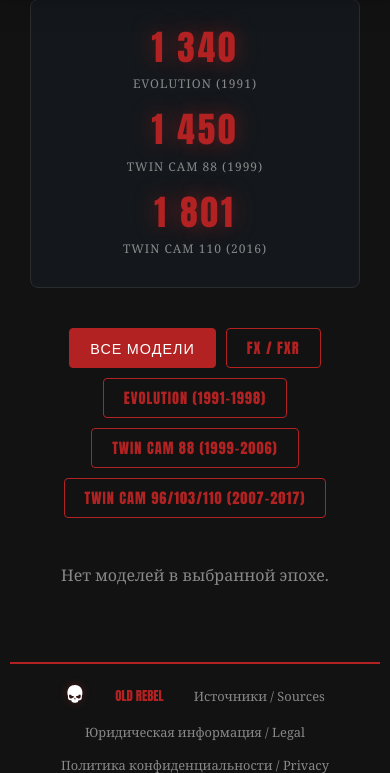
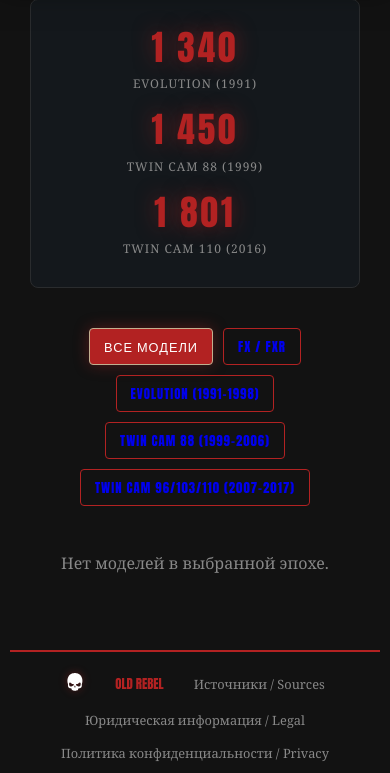
Before and after one commit to MADAO81/old-rebel, a Django app: page /models/ in a window 390 px wide. Shown: the part 853-1626 px from the top of the page. Run offline with Django 5.2, Linux system fonts and the light colour scheme; data that the repository does not hold is empty.

Commit message:
Improve models page: styled filters and pagination

```diff
--- a/templates/models.html
+++ b/templates/models.html
@@ -50,6 +50,95 @@
             letter-spacing: 1px;
         }
     }
+
+    /* === УЛУЧШЕННЫЕ ФИЛЬТРЫ === */
+    .filter-btn {
+        padding: 10px 22px;
+        border: 1px solid #b22222;
+        border-radius: 4px;
+        text-decoration: none;
+        font-size: 0.9rem;
+        font-family: 'Impact', sans-serif;
+        letter-spacing: 1px;
+        transition: all 0.3s cubic-bezier(0.2, 0.8, 0.2, 1);
+        cursor: pointer;
+        display: inline-block;
+    }
+
+    .filter-btn:hover {
+        background: #b22222;
+        color: #fff;
+        box-shadow: 0 0 20px rgba(178, 34, 34, 0.6);
+        transform: scale(1.05);
+        border-color: #ff3333;
+    }
+
+    .filter-btn:active {
+        transform: scale(0.98);
+    }
+
+    .filter-btn.active {
+        background: #b22222;
+        color: #fff;
+        border-color: #c0b090;
+        box-shadow: 0 0 15px rgba(178, 34, 34, 0.4);
+    }
+
+    .filter-btn.active:hover {
+        box-shadow: 0 0 25px rgba(178, 34, 34, 0.7);
+    }
+
+    /* === УЛУЧШЕННАЯ ПАГИНАЦИЯ === */
+    .pagination-link,
+    .pagination-current {
+        display: inline-block;
+        padding: 9px 16px;
+        border-radius: 4px;
+        font-family: 'Impact', sans-serif;
+        font-size: 0.95rem;
+        letter-spacing: 1px;
+        transition: all 0.3s cubic-bezier(0.2, 0.8, 0.2, 1);
+        text-decoration: none;
+        cursor: pointer;
+    }
+
+    .pagination-link {
+        border: 1px solid #b22222;
+        color: #b22222;
+        background: transparent;
+    }
+
+    .pagination-link:hover {
+        background: #b22222;
+        color: #fff;
+        box-shadow: 0 0 20px rgba(178, 34, 34, 0.6);
+        transform: scale(1.05);
+        border-color: #ff3333;
+    }
+
+    .pagination-link:active {
+        transform: scale(0.95);
+    }
+
+    .pagination-current {
+        background: #b22222;
+        color: #fff;
+        border: 1px solid #c0b090;
+        box-shadow: 0 0 15px rgba(178, 34, 34, 0.5);
+        cursor: default;
+    }
+
+    @media (max-width: 480px) {
+        .filter-btn {
+            padding: 8px 14px;
+            font-size: 0.8rem;
+        }
+        .pagination-link,
+        .pagination-current {
+            padding: 8px 12px;
+            font-size: 0.85rem;
+        }
+    }
 </style>
 
 <div style="max-width: 1200px; margin: 0 auto; padding: 20px;">
@@ -86,91 +175,11 @@
 
     <!-- ФИЛЬТРЫ ПО ЭПОХАМ -->
     <div style="display: flex; flex-wrap: wrap; justify-content: center; gap: 10px; margin-bottom: 30px;">
-        <a href="?era=all" style="
-            padding: 8px 20px;
-            border: 1px solid #b22222;
-            border-radius: 4px;
-            text-decoration: none;
-            color: {% if current_era == 'all' %}#fff{% else %}#b22222{% endif %};
-            background: {% if current_era == 'all' %}#b22222{% else %}transparent{% endif %};
-            transition: all 0.3s ease;
-            font-size: 0.9rem;
-            font-family: 'Impact', sans-serif;
-            letter-spacing: 1px;
-        "
-        onmouseover="this.style.background='#b22222'; this.style.color='#fff';"
-        onmouseout="this.style.background='{% if current_era == 'all' %}#b22222{% else %}transparent{% endif %}'; this.style.color='{% if current_era == 'all' %}#fff{% else %}#b22222{% endif %}';"
-        >
-            ВСЕ МОДЕЛИ
-        </a>
-        <a href="?era=fx" style="
-            padding: 8px 20px;
-            border: 1px solid #b22222;
-            border-radius: 4px;
-            text-decoration: none;
-            color: {% if current_era == 'fx' %}#fff{% else %}#b22222{% endif %};
-            background: {% if current_era == 'fx' %}#b22222{% else %}transparent{% endif %};
-            transition: all 0.3s ease;
-            font-size: 0.9rem;
-            font-family: 'Impact', sans-serif;
-            letter-spacing: 1px;
-        "
-        onmouseover="this.style.background='#b22222'; this.style.color='#fff';"
-        onmouseout="this.style.background='{% if current_era == 'fx' %}#b22222{% else %}transparent{% endif %}'; this.style.color='{% if current_era == 'fx' %}#fff{% else %}#b22222{% endif %}';"
-        >
-            FX / FXR
-        </a>
-        <a href="?era=evolution" style="
-            padding: 8px 20px;
-            border: 1px solid #b22222;
-            border-radius: 4px;
-            text-decoration: none;
-            color: {% if current_era == 'evolution' %}#fff{% else %}#b22222{% endif %};
-            background: {% if current_era == 'evolution' %}#b22222{% else %}transparent{% endif %};
-            transition: all 0.3s ease;
-            font-size: 0.9rem;
-            font-family: 'Impact', sans-serif;
-            letter-spacing: 1px;
-        "
-        onmouseover="this.style.background='#b22222'; this.style.color='#fff';"
-        onmouseout="this.style.background='{% if current_era == 'evolution' %}#b22222{% else %}transparent{% endif %}'; this.style.color='{% if current_era == 'evolution' %}#fff{% else %}#b22222{% endif %}';"
-        >
-            EVOLUTION (1991–1998)
-        </a>
-        <a href="?era=twincam88" style="
-            padding: 8px 20px;
-            border: 1px solid #b22222;
-            border-radius: 4px;
-            text-decoration: none;
-            color: {% if current_era == 'twincam88' %}#fff{% else %}#b22222{% endif %};
-            background: {% if current_era == 'twincam88' %}#b22222{% else %}transparent{% endif %};
-            transition: all 0.3s ease;
-            font-size: 0.9rem;
-            font-family: 'Impact', sans-serif;
-            letter-spacing: 1px;
-        "
-        onmouseover="this.style.background='#b22222'; this.style.color='#fff';"
-        onmouseout="this.style.background='{% if current_era == 'twincam88' %}#b22222{% else %}transparent{% endif %}'; this.style.color='{% if current_era == 'twincam88' %}#fff{% else %}#b22222{% endif %}';"
-        >
-            TWIN CAM 88 (1999–2006)
-        </a>
-        <a href="?era=twincam96" style="
-            padding: 8px 20px;
-            border: 1px solid #b22222;
-            border-radius: 4px;
-            text-decoration: none;
-            color: {% if current_era == 'twincam96' %}#fff{% else %}#b22222{% endif %};
-            background: {% if current_era == 'twincam96' %}#b22222{% else %}transparent{% endif %};
-            transition: all 0.3s ease;
-            font-size: 0.9rem;
-            font-family: 'Impact', sans-serif;
-            letter-spacing: 1px;
-        "
-        onmouseover="this.style.background='#b22222'; this.style.color='#fff';"
-        onmouseout="this.style.background='{% if current_era == 'twincam96' %}#b22222{% else %}transparent{% endif %}'; this.style.color='{% if current_era == 'twincam96' %}#fff{% else %}#b22222{% endif %}';"
-        >
-            TWIN CAM 96/103/110 (2007–2017)
-        </a>
+        <a href="?era=all" class="filter-btn {% if current_era == 'all' %}active{% endif %}">ВСЕ МОДЕЛИ</a>
+        <a href="?era=fx" class="filter-btn {% if current_era == 'fx' %}active{% endif %}">FX / FXR</a>
+        <a href="?era=evolution" class="filter-btn {% if current_era == 'evolution' %}active{% endif %}">EVOLUTION (1991–1998)</a>
+        <a href="?era=twincam88" class="filter-btn {% if current_era == 'twincam88' %}active{% endif %}">TWIN CAM 88 (1999–2006)</a>
+        <a href="?era=twincam96" class="filter-btn {% if current_era == 'twincam96' %}active{% endif %}">TWIN CAM 96/103/110 (2007–2017)</a>
     </div>
 
     <!-- СЕТКА КАРТОЧЕК -->
@@ -241,19 +250,19 @@
     {% if page_obj.has_other_pages %}
     <div style="display: flex; justify-content: center; gap: 10px; margin-top: 40px; flex-wrap: wrap;">
         {% if page_obj.has_previous %}
-            <a href="?page={{ page_obj.previous_page_number }}{% if current_era != 'all' %}&era={{ current_era }}{% endif %}" style="color: #b22222; text-decoration: none; padding: 8px 16px; border: 1px solid #b22222; border-radius: 4px; transition: 0.3s;">←</a>
+            <a href="?page={{ page_obj.previous_page_number }}{% if current_era != 'all' %}&era={{ current_era }}{% endif %}" class="pagination-link">←</a>
         {% endif %}
 
         {% for num in page_obj.paginator.page_range %}
             {% if page_obj.number == num %}
-                <span style="background: #b22222; color: #fff; padding: 8px 16px; border-radius: 4px; border: 1px solid #b22222;">{{ num }}</span>
+                <span class="pagination-current">{{ num }}</span>
             {% else %}
-                <a href="?page={{ num }}{% if current_era != 'all' %}&era={{ current_era }}{% endif %}" style="color: #b22222; text-decoration: none; padding: 8px 16px; border: 1px solid #b22222; border-radius: 4px; transition: 0.3s;" onmouseover="this.style.background='#b22222'; this.style.color='#fff';" onmouseout="this.style.background='transparent'; this.style.color='#b22222';">{{ num }}</a>
+                <a href="?page={{ num }}{% if current_era != 'all' %}&era={{ current_era }}{% endif %}" class="pagination-link">{{ num }}</a>
             {% endif %}
         {% endfor %}
 
         {% if page_obj.has_next %}
-            <a href="?page={{ page_obj.next_page_number }}{% if current_era != 'all' %}&era={{ current_era }}{% endif %}" style="color: #b22222; text-decoration: none; padding: 8px 16px; border: 1px solid #b22222; border-radius: 4px; transition: 0.3s;">→</a>
+            <a href="?page={{ page_obj.next_page_number }}{% if current_era != 'all' %}&era={{ current_era }}{% endif %}" class="pagination-link">→</a>
         {% endif %}
     </div>
     {% endif %}
```
